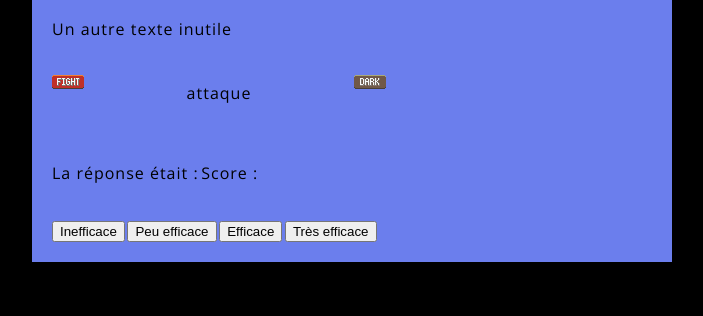
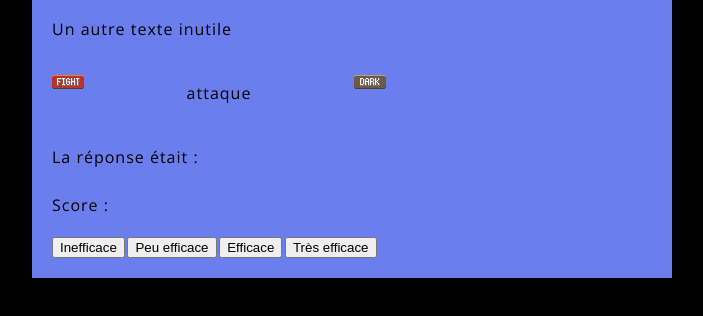
Before and after one commit to insmins/Situations, a plain HTML site: page index.html in a window 1280 px wide. Shown: the part 186-502 px from the top of the page, without its empty margins (288-991 px from the left). Drawn offline with nearby package versions, Linux system fonts and the light colour scheme.

Commit message:
Update style.css

```diff
--- a/styles/style.css
+++ b/styles/style.css
@@ -16,7 +16,7 @@ p, li {
   letter-spacing: 1px;
 }
 
-p#att, p#rep, p#score {
+p#att {
   display: inline-block;
   margin: auto 30 auto 30;
 }
```
